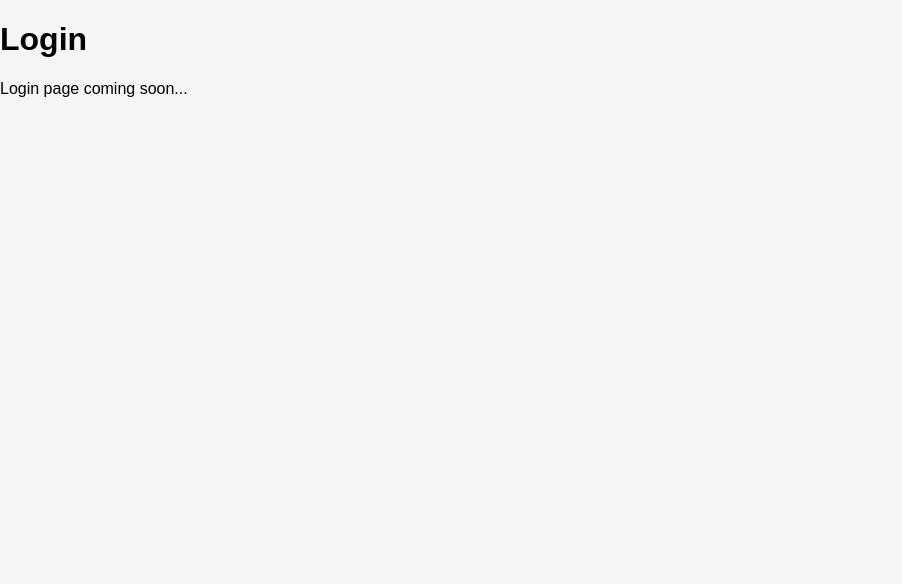
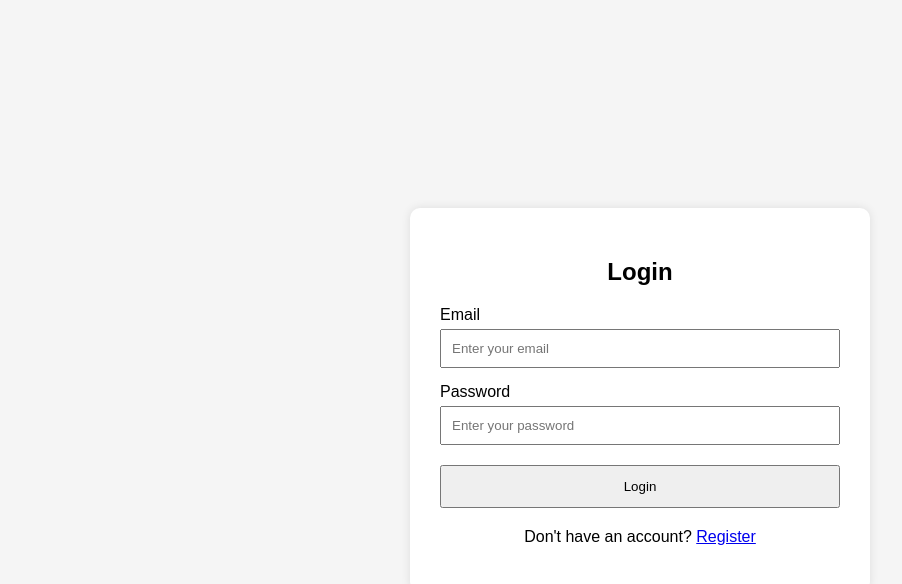
Before and after one commit to monikachoudhury-dev/docmind-ai, a React app in the folder frontend/: page /login in a window 1280 px wide. Shown: the top 584 px of the page, without its empty margins (0-902 px from the left). Built offline with nearby package versions, Linux system fonts and the light colour scheme; the HTML template or start-up script is replaced by a standard one.

Commit message:
Clean login flow and remove debug logs

```diff
--- a/frontend/src/pages/Login.jsx
+++ b/frontend/src/pages/Login.jsx
@@ -1,8 +1,141 @@
+import { useState } from "react";
+import { useNavigate, Link } from "react-router-dom";
+
+import { loginUser } from "../services/authService";
+import { useAuth } from "../context/AuthContext";
+
 function Login() {
+  const navigate = useNavigate();
+  const { login } = useAuth();
+
+  const [email, setEmail] = useState("");
+  const [password, setPassword] = useState("");
+  const [error, setError] = useState("");
+  const [loading, setLoading] = useState(false);
+
+  const handleSubmit = async (e) => {
+    e.preventDefault();
+
+    setError("");
+    setLoading(true);
+
+    try {
+      const response = await loginUser(email, password);
+
+      login(response.access_token);
+
+      navigate("/dashboard");
+    } catch (err) {
+      if (err.response?.data?.detail) {
+        setError(err.response.data.detail);
+      } else {
+        setError("Login failed. Please try again.");
+      }
+    } finally {
+      setLoading(false);
+    }
+  };
+
   return (
-    <div>
-      <h1>Login</h1>
-      <p>Login page coming soon...</p>
+    <div
+      style={{
+        display: "flex",
+        justifyContent: "center",
+        alignItems: "center",
+        minHeight: "100vh",
+        backgroundColor: "#f5f5f5",
+      }}
+    >
+      <div
+        style={{
+          width: "400px",
+          background: "#ffffff",
+          padding: "30px",
+          borderRadius: "10px",
+          boxShadow: "0 0 10px rgba(0, 0, 0, 0.1)",
+        }}
+      >
+        <h2
+          style={{
+            textAlign: "center",
+            marginBottom: "20px",
+          }}
+        >
+          Login
+        </h2>
+
+        {error && (
+          <p
+            style={{
+              color: "red",
+              marginBottom: "15px",
+              textAlign: "center",
+            }}
+          >
+            {error}
+          </p>
+        )}
+
+        <form onSubmit={handleSubmit}>
+          <div style={{ marginBottom: "15px" }}>
+            <label>Email</label>
+
+            <input
+              type="email"
+              placeholder="Enter your email"
+              value={email}
+              onChange={(e) => setEmail(e.target.value)}
+              required
+              style={{
+                width: "100%",
+                padding: "10px",
+                marginTop: "5px",
+                boxSizing: "border-box",
+              }}
+            />
+          </div>
+
+          <div style={{ marginBottom: "20px" }}>
+            <label>Password</label>
+
+            <input
+              type="password"
+              placeholder="Enter your password"
+              value={password}
+              onChange={(e) => setPassword(e.target.value)}
+              required
+              style={{
+                width: "100%",
+                padding: "10px",
+                marginTop: "5px",
+                boxSizing: "border-box",
+              }}
+            />
+          </div>
+
+          <button
+            type="submit"
+            disabled={loading}
+            style={{
+              width: "100%",
+              padding: "12px",
+              cursor: loading ? "not-allowed" : "pointer",
+            }}
+          >
+            {loading ? "Logging in..." : "Login"}
+          </button>
+        </form>
+
+        <p
+          style={{
+            marginTop: "20px",
+            textAlign: "center",
+          }}
+        >
+          Don't have an account?{" "}
+          <Link to="/register">Register</Link>
+        </p>
+      </div>
     </div>
   );
 }
```
